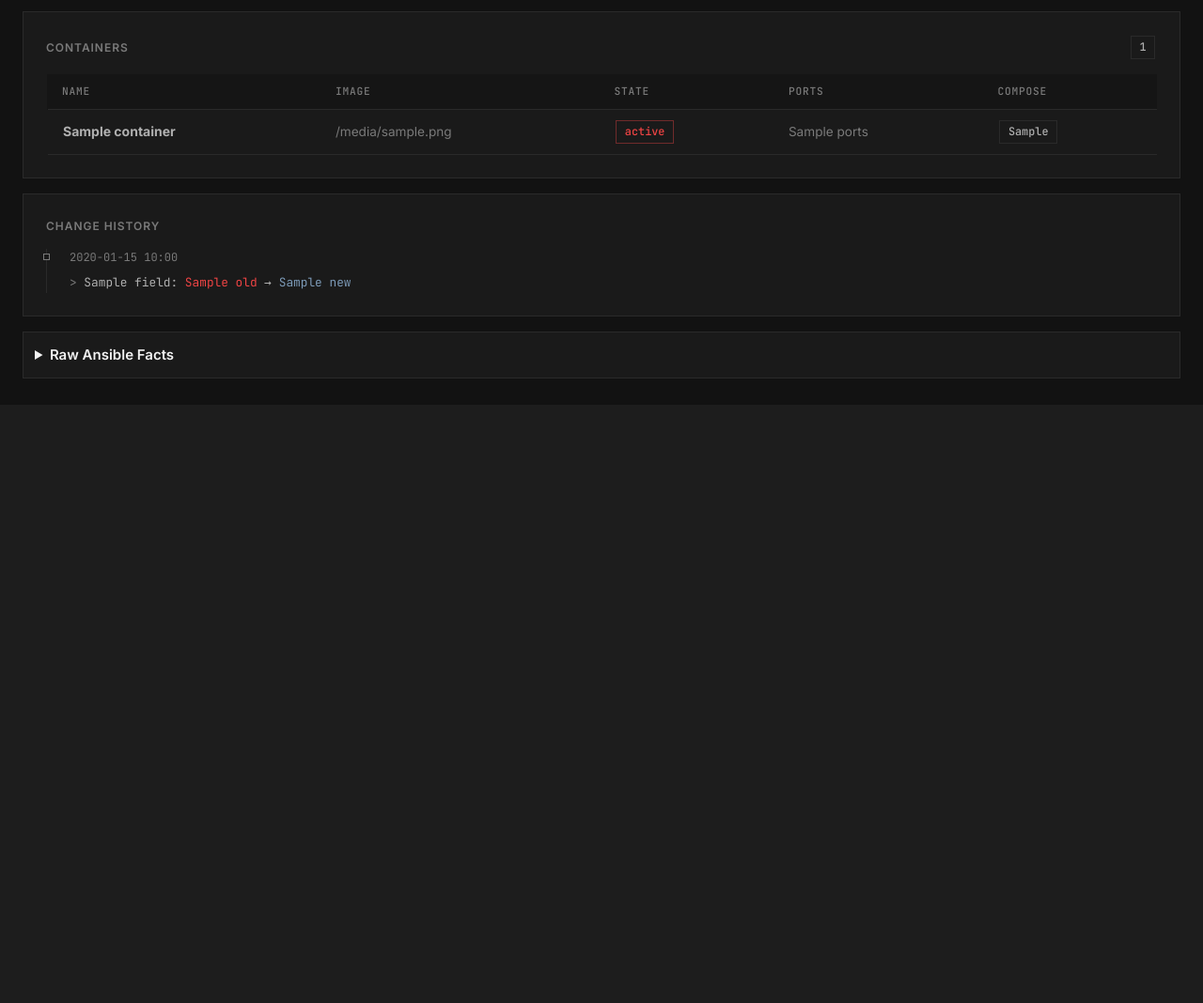
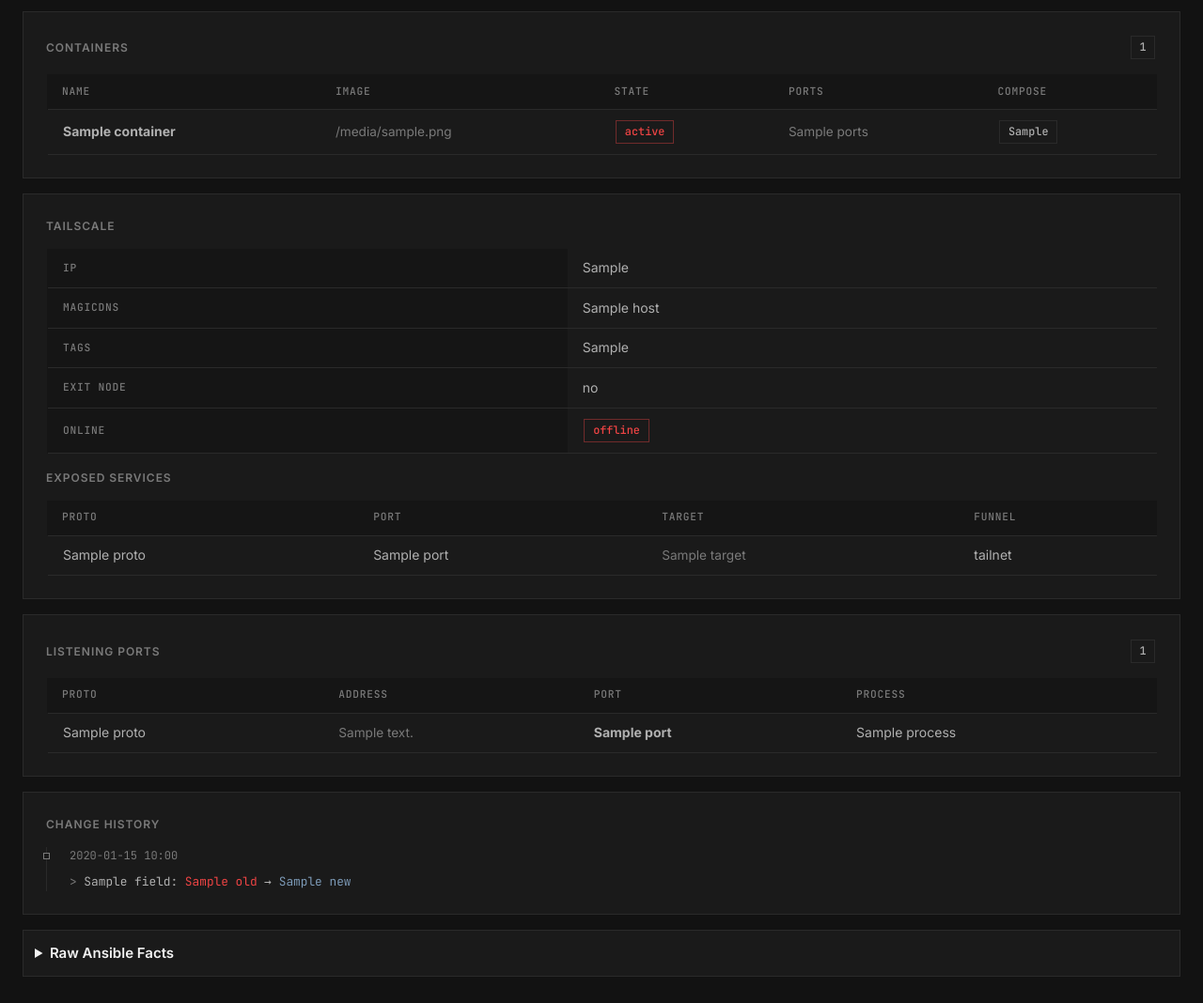
Before and after one commit to osaljehani/homelab-cmdb, a FastAPI app: template cmdb/web/templates/hosts/detail.html in a window 1280 px wide. Shown: the part 1184-2252 px from the top of the page at 94% size. Before the commit the page ends 1587 px from the top, so only its background shows below. Run offline with FastAPI, Linux system fonts and the light colour scheme; the template is opened without the code that fills it: most values are stand-ins (such as "Sample title", 1, 10 or a date in 2020); parts of the project's set-up code (start-up, migrations or seed data) failed here and were passed over.

Commit message:
Show Tailscale state and listening ports on host detail page

```diff
--- a/cmdb/web/templates/hosts/detail.html
+++ b/cmdb/web/templates/hosts/detail.html
@@ -99,6 +99,57 @@
 </div>
 {% endif %}
 
+{% if host.tailscale_ipv4 or host.tailscale_services %}
+<div class="card" style="margin-top:1rem;">
+  <h2>Tailscale</h2>
+  <table>
+    <tr><th>IP</th><td>{{ host.tailscale_ipv4 or ' ' }}</td></tr>
+    <tr><th>MagicDNS</th><td>{{ host.tailscale_dns_name or ' ' }}</td></tr>
+    <tr><th>Tags</th><td>{{ host.tailscale_tags or ' ' }}</td></tr>
+    <tr><th>Exit node</th><td>{{ 'yes' if host.tailscale_exit_node else 'no' }}</td></tr>
+    <tr><th>Online</th><td>{% if host.tailscale_online %}<span class="badge">online</span>{% else %}<span class="badge badge-red">offline</span>{% endif %}</td></tr>
+  </table>
+  {% if host.tailscale_services %}
+  <h2 style="margin-top:1rem;">Exposed services</h2>
+  <table>
+    <thead><tr><th>Proto</th><th>Port</th><th>Target</th><th>Funnel</th></tr></thead>
+    <tbody>
+    {% for s in host.tailscale_services | sort(attribute='port') %}
+      <tr>
+        <td>{{ s.proto or ' ' }}</td>
+        <td>{{ s.port or ' ' }}</td>
+        <td class="text-muted" style="font-size:.85rem;">{{ s.target or ' ' }}</td>
+        <td>{% if s.funnel %}<span class="badge badge-red">funnel</span>{% else %}tailnet{% endif %}</td>
+      </tr>
+    {% endfor %}
+    </tbody>
+  </table>
+  {% endif %}
+</div>
+{% endif %}
+
+{% if host.listening_ports %}
+<div class="card" style="margin-top:1rem;">
+  <div style="display:flex;justify-content:space-between;align-items:center;margin-bottom:.9rem;">
+    <h2 style="margin:0;">Listening ports</h2>
+    <span class="badge">{{ host.listening_ports | length }}</span>
+  </div>
+  <table>
+    <thead><tr><th>Proto</th><th>Address</th><th>Port</th><th>Process</th></tr></thead>
+    <tbody>
+    {% for p in host.listening_ports | sort(attribute='port') %}
+      <tr>
+        <td>{{ p.proto }}</td>
+        <td class="text-muted" style="font-size:.85rem;">{{ p.address or ' ' }}</td>
+        <td><strong>{{ p.port }}</strong></td>
+        <td>{{ p.process or ' ' }}</td>
+      </tr>
+    {% endfor %}
+    </tbody>
+  </table>
+</div>
+{% endif %}
+
 {% if history %}
 <div class="card">
   <h2>Change History</h2>
```
